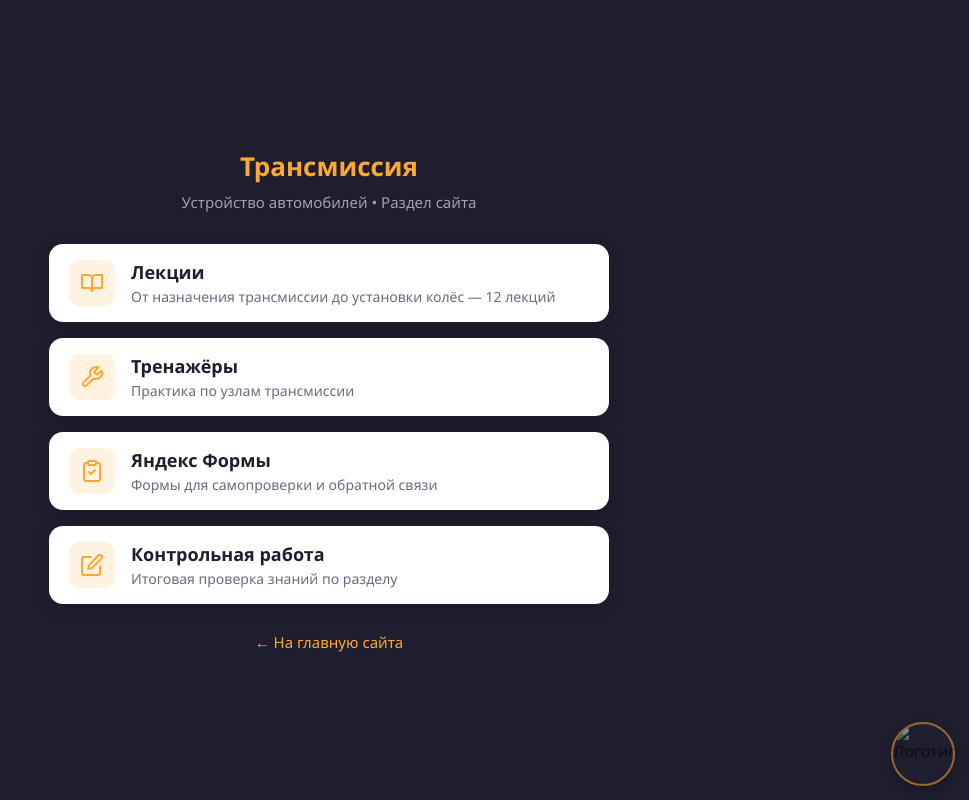
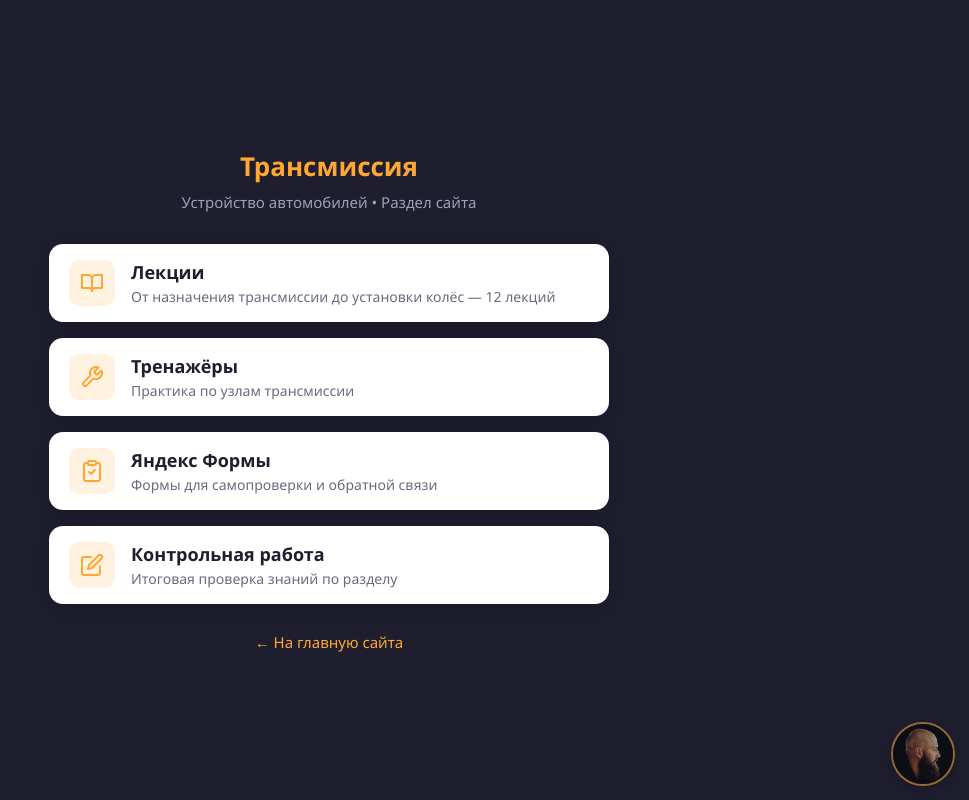
Before and after one commit to AGPekunov/ustroystvo-avto, a plain HTML site: page transmissiya/index.html in a window 1280 px wide. Shown: the whole page, without its empty margins (311-1280 px from the left). Drawn offline with Linux system fonts and the light colour scheme.

Commit message:
Update index.html

```diff
--- a/transmissiya/index.html
+++ b/transmissiya/index.html
@@ -138,6 +138,6 @@
   <a class="back" href="../index.html">&#8592; На главную сайта</a>
 </div>
 
-<img src="logo.png" alt="Логотип" class="logo">
+<img src="logo.jpg" alt="Логотип" class="logo">
 </body>
 </html>
```
